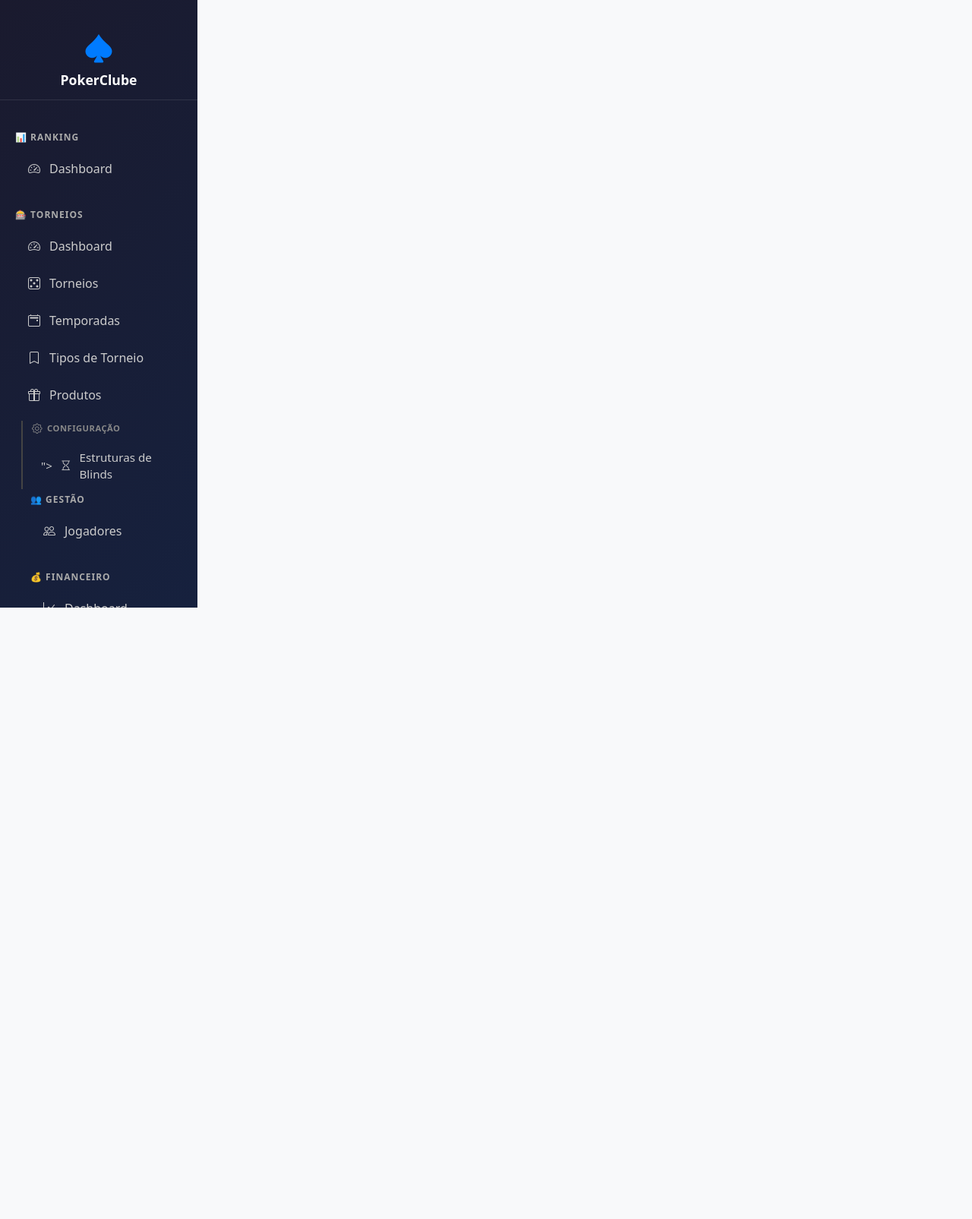
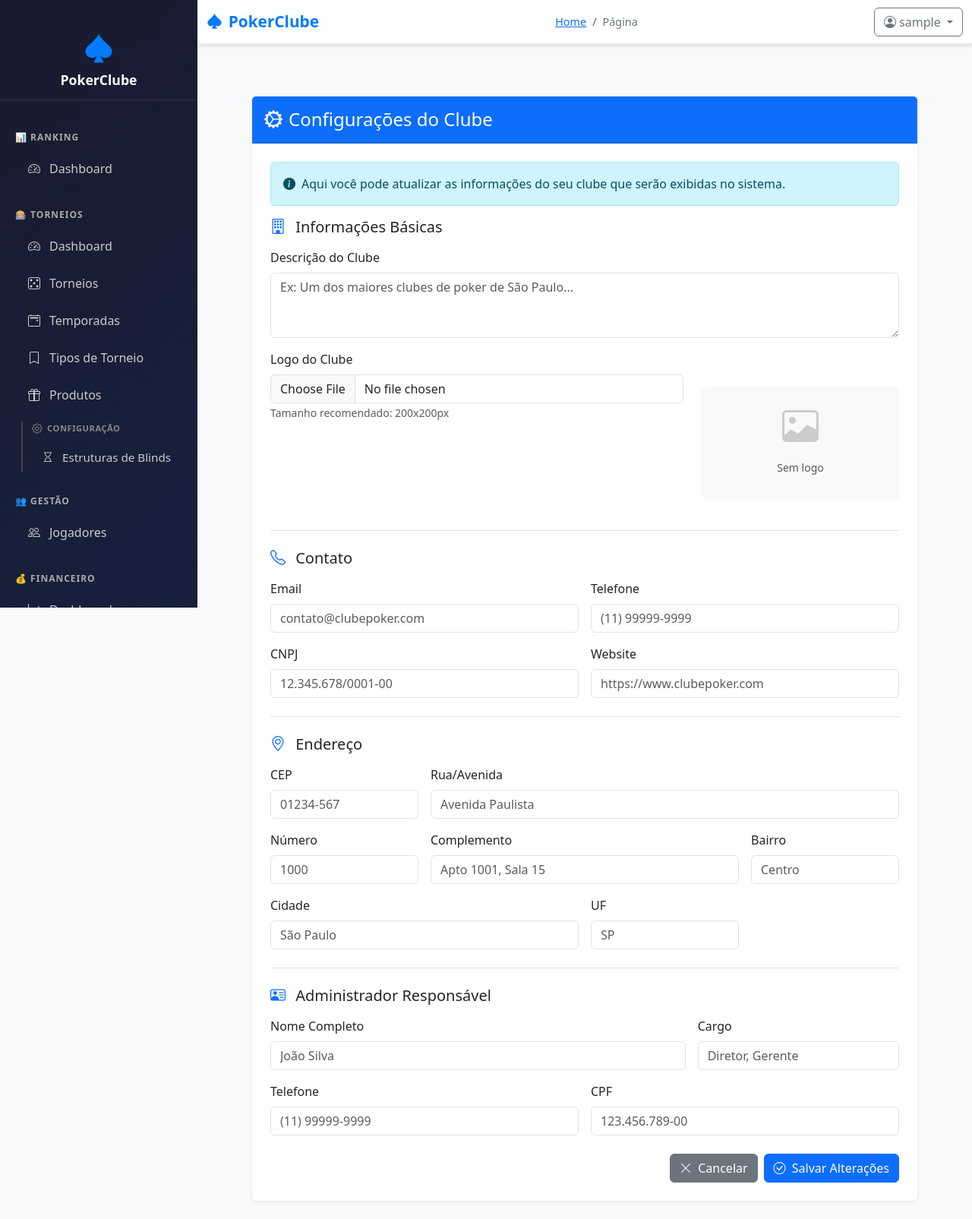
Before and after one commit to verisfabiano/poker-ranking, a Django app: page /clube/ in a window 1280 px wide. Shown: the whole page at 76% size. Before the commit the page ends 800 px from the top, so only its background shows below. Run offline with Django 5.2, Linux system fonts and the light colour scheme; the visitor is signed in with stand-in values (Sample User, id 1); data that the repository does not hold is empty; parts of the project's set-up code (start-up, migrations or seed data) failed here and were passed over.

Commit message:
Fix: Corrigir layout da página de inscrições e HTML da sidebar
- Remover tag HTML malformada ('>') na linha 248 do base.html que quebrava estrutura
- Adicionar fechamento correto da div nav-section
- Melhorar CSS com flexbox no body e z-index apropriado para navbar e main
- Corrigir posicionamento da sidebar admin para não sobrepor conteúdo principal
- Remover lógica Django template de atributos style CSS (usar classes Bootstrap d-none)
- Conteúdo agora renderiza corretamente na área principal, não mais na sidebar

```diff
--- a/core/templates/base.html
+++ b/core/templates/base.html
@@ -18,6 +18,9 @@
 
         body {
             background-color: #f8f9fa;
+            display: flex;
+            flex-direction: column;
+            min-height: 100vh;
         }
 
         /* SIDEBAR ADMIN */
@@ -140,6 +143,11 @@
             margin-left: var(--sidebar-width);
         }
 
+        main.with-sidebar {
+            margin-top: 0;
+            padding-top: 20px;
+        }
+
         /* Em dispositivos pequenos, sidebar é fixa, não precisa margin */
         @media (max-width: 992px) {
             .with-sidebar {
@@ -152,6 +160,17 @@
             background-color: white;
             border-bottom: 2px solid #e9ecef;
             box-shadow: 0 2px 4px rgba(0,0,0,0.1);
+            position: sticky;
+            top: 0;
+            z-index: 999;
+        }
+
+        /* MAIN CONTENT */
+        main {
+            flex: 1;
+            background-color: #f8f9fa;
+            position: relative;
+            z-index: 1;
         }
 
         .navbar-brand {
@@ -245,11 +264,12 @@
                 <div class="nav-subsection-title" style="margin-top: 8px;">
                     <i class="bi bi-gear"></i> Configuração
                 </div>
-                <a href="{% url 'blind_structures_list' %}" class="nav-link nav-sublink {% if request.resolver_match.url_name == 'blind_structures_list' %}active{% endif %}">">
+                <a href="{% url 'blind_structures_list' %}" class="nav-link nav-sublink {% if request.resolver_match.url_name == 'blind_structures_list' %}active{% endif %}">
                     <i class="bi bi-hourglass"></i> Estruturas de Blinds
                 </a>
             </div>
             {% endif %}
+        </div>
 
         <!-- GESTÃO -->
         <div class="nav-section">
```
Also changed, not shown: core/templates/tournament_entries.html (+5 -5 lines).
